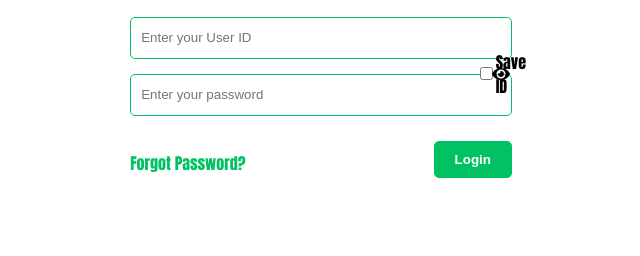
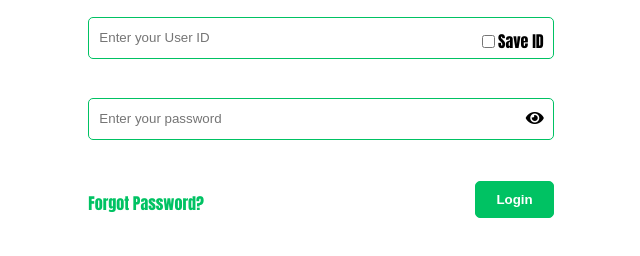
Before and after one commit to mazharul007/bkb-app-login-screen, a plain HTML site: page index.html in a window 1280 px wide. Shown: the part 366-622 px from the top of the page, without its empty margins (319-959 px from the left). Drawn offline with Linux system fonts and the light colour scheme.

Commit message:
icon added

```diff
--- a/index.html
+++ b/index.html
@@ -21,9 +21,9 @@
                 <div class="form-field">
                     <div class="input-box">
                         <input type="text" placeholder="Enter your User ID " class="form-control" required>
-                        <span><input type="checkbox" name="" id=""> Save ID</span>
+                        <span class="save-id"><input type="checkbox" name="" id="">Save ID</span>
                         <input type="password" name="" id="" placeholder="Enter your password" class="form-control" required>
-                        <span> <i class="fa fa-eye"  aria-hidden="true"></i></span>
+                        <span class="eye-icon"> <i class="fa fa-eye"  aria-hidden="true"></i></span>
                     </div>
                     <div class="button-box">
                         <a href="">Forgot Password?</a>
--- a/style.css
+++ b/style.css
@@ -58,28 +58,41 @@ img{
 .login-form .box .form-field .form-control{
     height: 40px;
     width: 100%;
-    color: green;
+    color: black;
     border:1px solid #00c263;
     margin-bottom: 15px;
     padding: 20px 0px 20px 10px;
     border-radius: 5px;
 }
 
-.login-form .box .form-field .input-box span{
+.login-form .box .form-field .input-box .save-id{
    position: absolute;
-   right: 0px;
-   top:0px;
+   /* right: 40px;
+   bottom:40px;
    height: 100%;
    width: 40px;
    display: flex;
    align-items: center;
-   justify-content: center;
+   justify-content: space-between;
    z-index: 1;
+   font-size: 12px; */
+
+   float: right;
+    position: relative;
+    bottom: 45px;
+    right: 10px;
+    z-index: 2;
+    overflow: hidden;
+
 }
 
-.login-form .box .form-field .input-box span{
-    width: 22px;
- }
+.login-form .box .form-field .input-box i {
+   float: right;
+   position: relative;
+   bottom: 45px;
+   right: 10px;
+   z-index: 2;
+}
 
 .button-box{
     display: flex;
```
